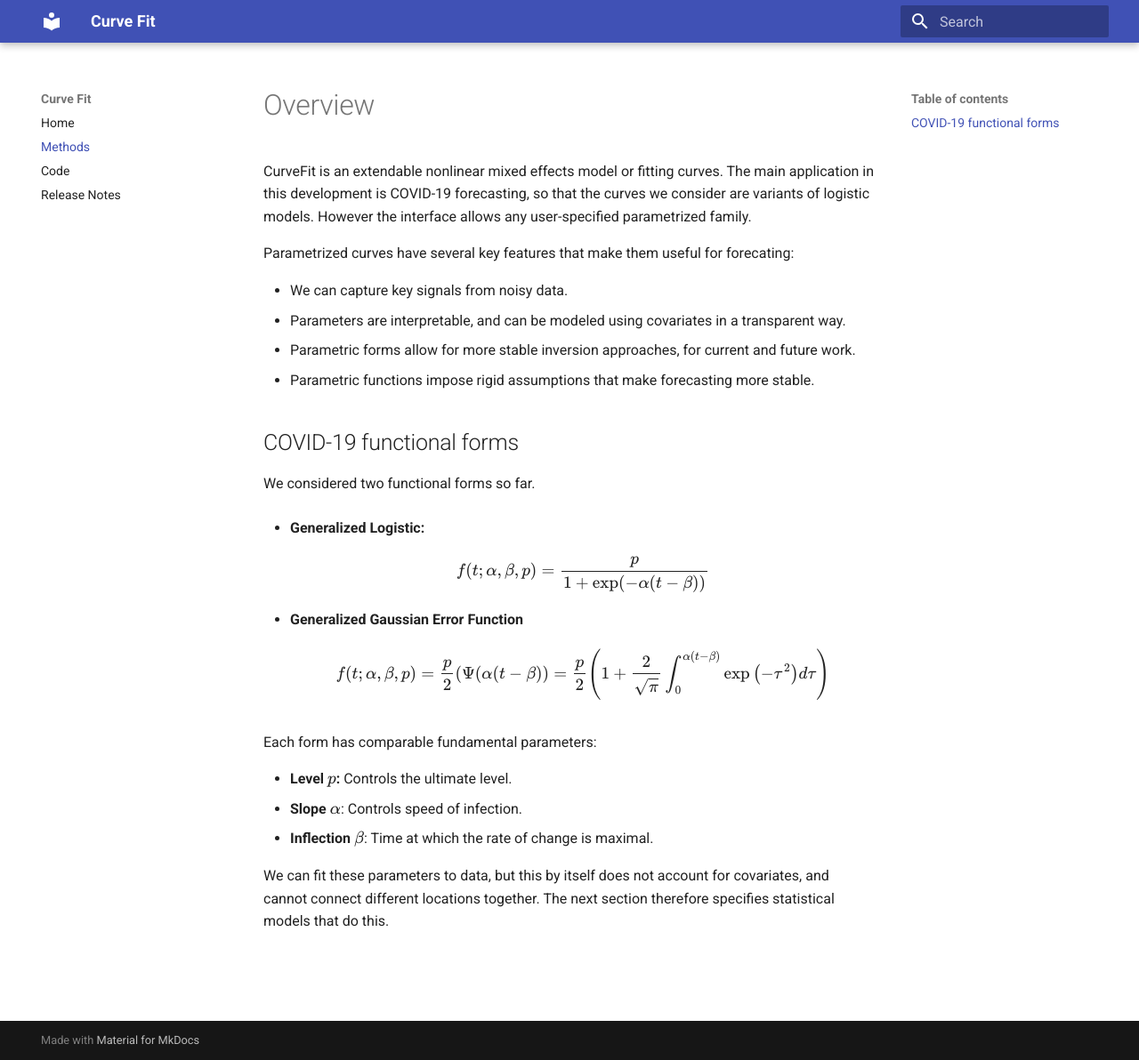
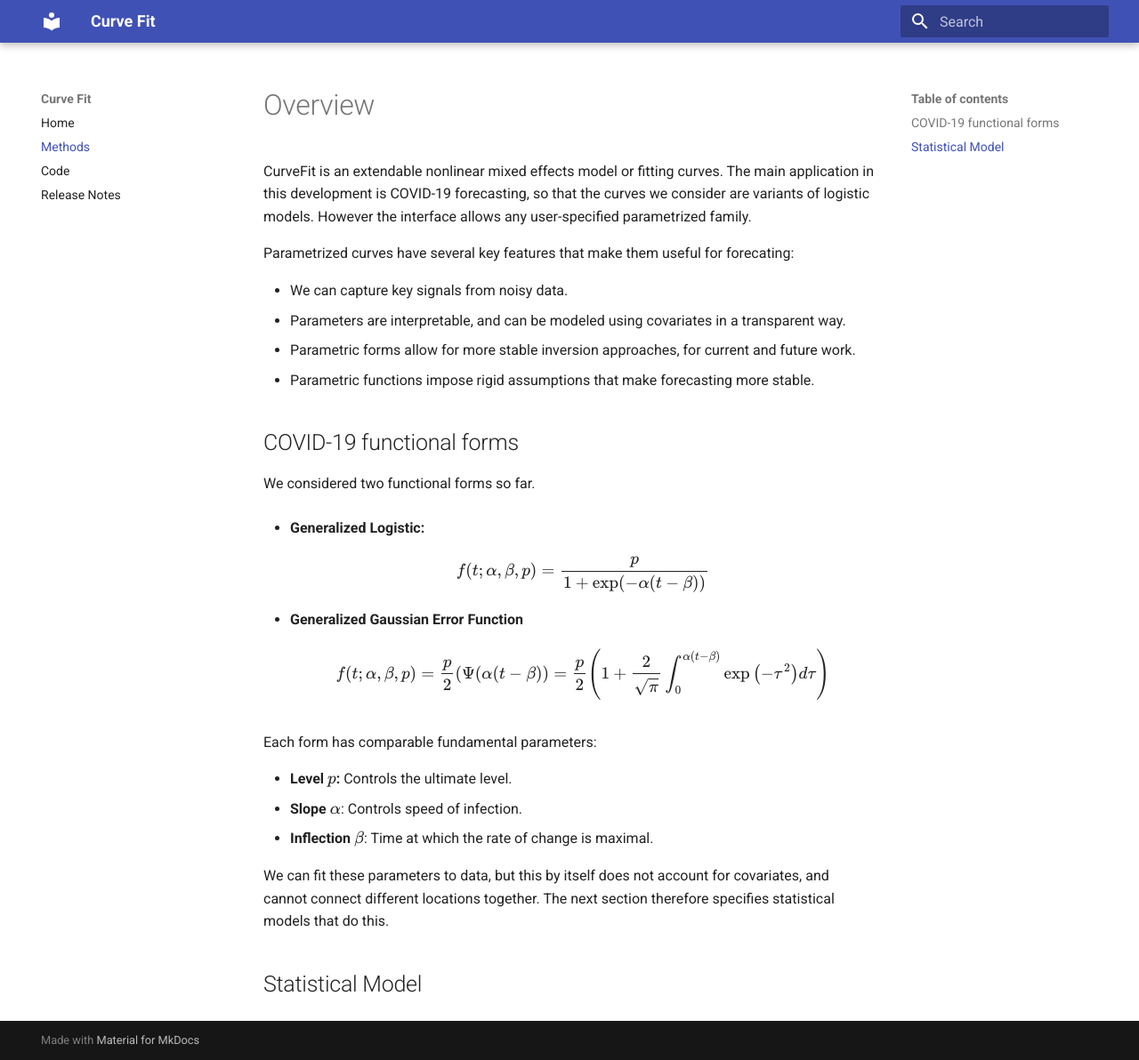
Before and after one commit to ihmeuw-msca/CurveFit, an MkDocs documentation site: the page built from docs/methods.md, in a window 1280 px wide and 1192 px high. Shown: the whole window at 89% size. Built offline with MkDocs 1.6.1 and Material for MkDocs 9.7.7, drawn with Linux system fonts in a browser that asks for light colours; formulas are drawn with MathJax 3.

Commit message:
trying edit

```diff
--- a/docs/methods.md
+++ b/docs/methods.md
@@ -33,3 +33,5 @@ Each form has comparable fundamental parameters:
 
 We can fit these parameters to data, but this by itself does not account for covariates, and cannot
 connect different locations together. The next section therefore specifies statistical models that do this.
+
+## Statistical Model
```
